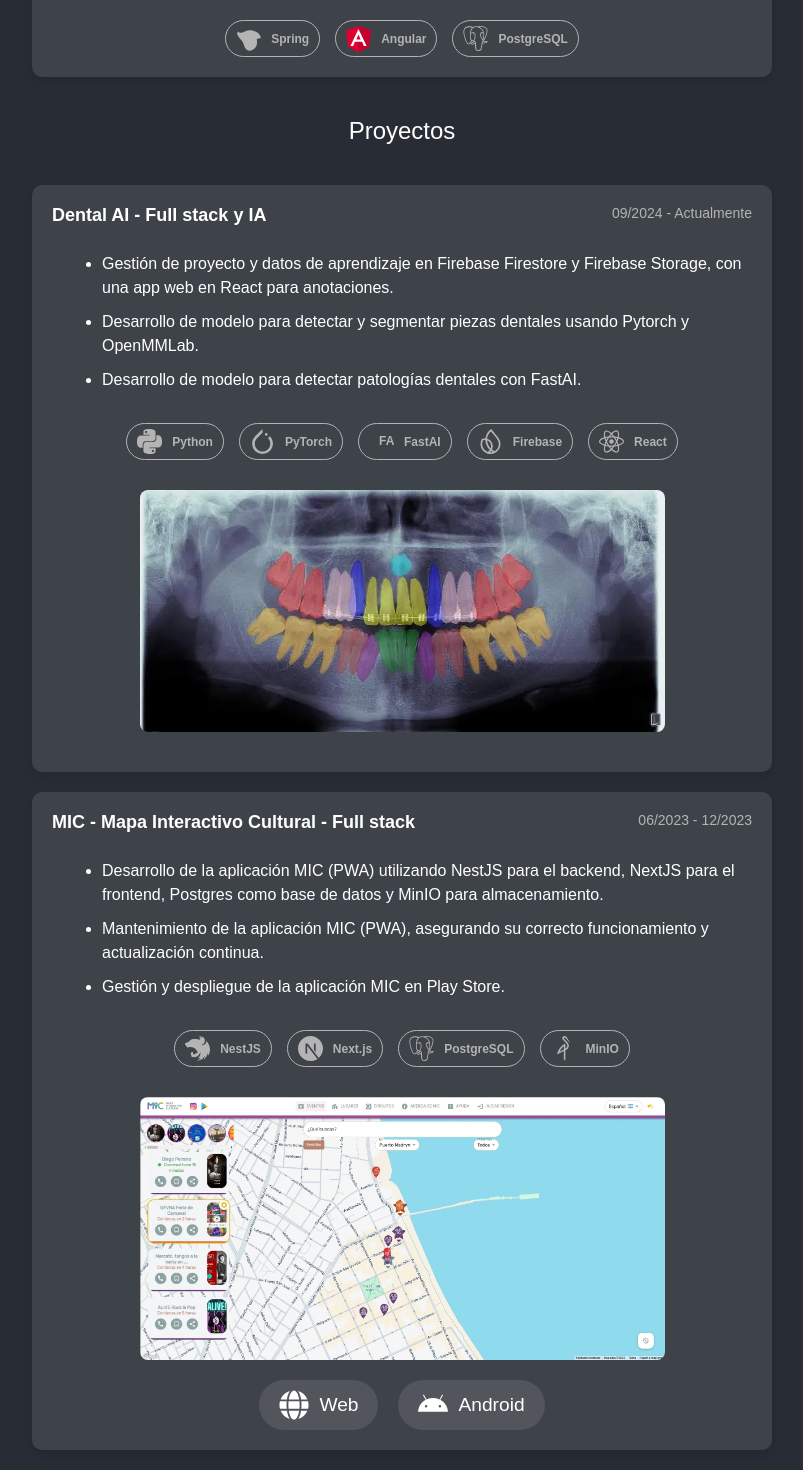
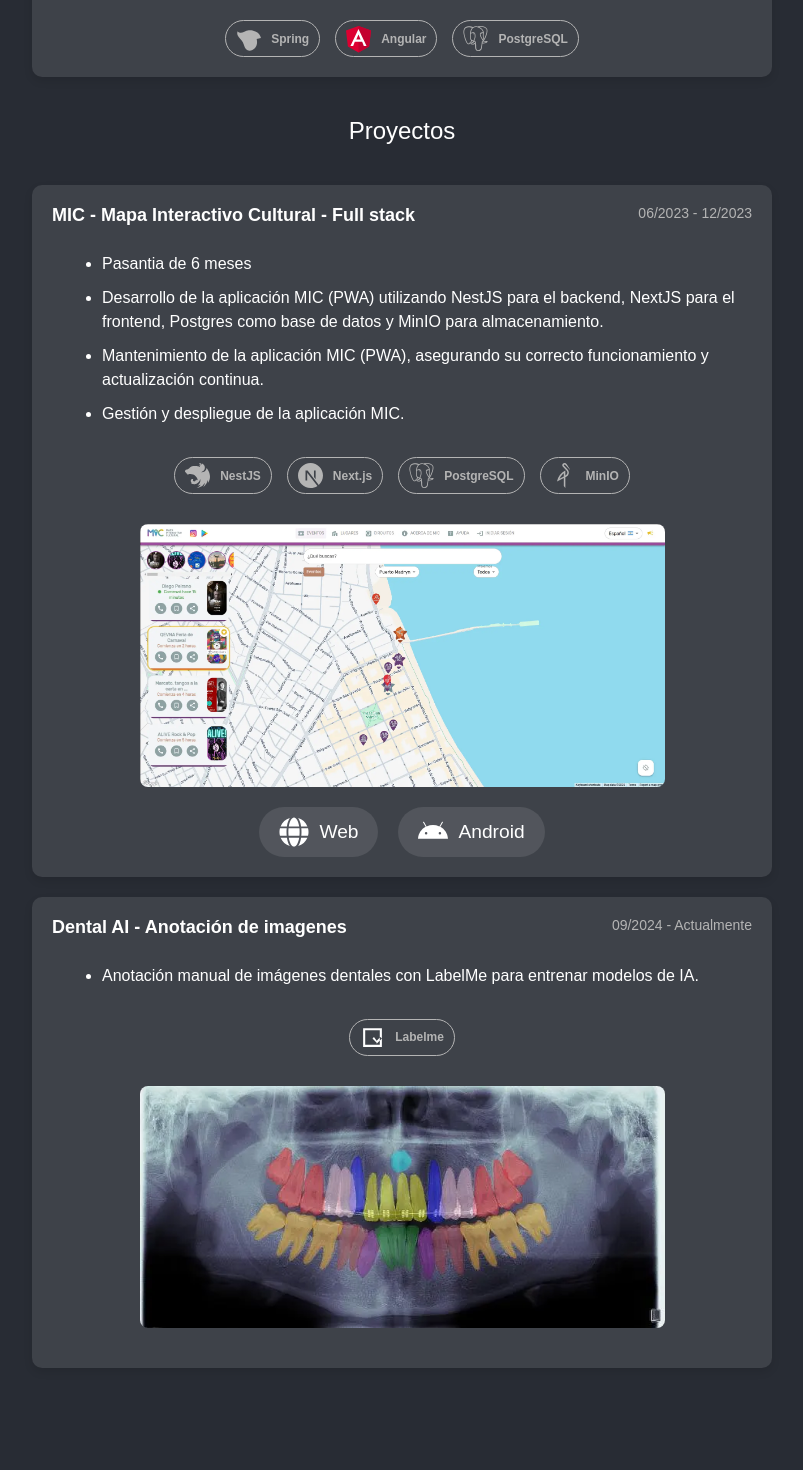
Before and after one commit to ValentinoVerdi/mi-portafolio, a React (Create React App) app: page / in a window 1280 px wide. Shown: the part 879-2349 px from the top of the page, without its empty margins (238-1041 px from the left). After the commit the page ends 2267 px from the top, so only its background shows below. Built offline with nearby package versions, Linux system fonts and the light colour scheme.

Commit message:
Modificacion en los proyectos

```diff
--- /dev/null
+++ b/src/components/icons/Labelme.tsx
@@ -0,0 +1,16 @@
+// LabelMeIcon.tsx
+import React from "react";
+
+const LabelMeIcon = () => (
+  <svg
+    xmlns="http://www.w3.org/2000/svg"
+    viewBox="0 0 24 24"
+    fill="currentColor"
+    role="img"
+  >
+    <title>LabelMe</title>
+    <path d="M3 3v18h18V3H3zm16 16H5V5h14v14zm-3-2l-4-4 1.41-1.41L16 15.17l3.59-3.58L21 13l-5 5z" />
+  </svg>
+);
+
+export default LabelMeIcon;
--- a/src/data.tsx
+++ b/src/data.tsx
@@ -1,13 +1,9 @@
 import AngularIcon from "./components/icons/Angular.tsx";
-import FastaiIcon from "./components/icons/Fastai.tsx";
-import FirebaseIcon from "./components/icons/Firebase.tsx";
+import LabelMeIcon from "./components/icons/Labelme.tsx";
 import MinioIcon from "./components/icons/Minio.tsx";
 import NestjsIcon from "./components/icons/Nestjs.tsx";
 import NextjsIcon from "./components/icons/Nextjs.tsx";
 import PostgreSQLIcon from "./components/icons/PostgreSQL.tsx";
-import PythonIcon from "./components/icons/Python.tsx";
-import PyTorchIcon from "./components/icons/PyTorch.tsx";
-import ReactIcon from "./components/icons/React.tsx";
 import SpringIcon from "./components/icons/Spring.tsx";
 
 export const portfolioData = {
@@ -15,7 +11,7 @@ export const portfolioData = {
     name: "Verdi Valentino",
     role: "Estudiante de Licenciatura en Informática.",
     aboutme:
-      "Experiencia en tecnologías como React, React Native, Next.js, Nest.js, Node.js y Python. Aunque tengo un enfoque Full Stack, mi verdadera pasión está en el desarrollo de interfaces de usuario intuitivas y atractivas. Me especializo en la creación de aplicaciones escalables y eficientes, optimizando procesos y resolviendo problemas tecnológicos. Busco contribuir a proyectos que combinen diseño y funcionalidad para generar impacto positivo.",
+      "Experiencia en tecnologías como React, Next.js, Nest.js, Node.js, Python y Android studio. Aunque tengo un enfoque Full Stack, mi verdadera pasión está en el desarrollo de interfaces de usuario intuitivas y atractivas. Me especializo en la creación de aplicaciones escalables y eficientes, optimizando procesos y resolviendo problemas tecnológicos. Busco contribuir a proyectos que combinen diseño y funcionalidad para generar impacto positivo.",
     image: "/profile.webp",
   },
   contact: {
@@ -25,37 +21,14 @@ export const portfolioData = {
   },
   projects: [
     {
-      title: "Dental AI",
-      date: "09/2024 - Actualmente",
-      role: "Full stack y IA",
-      responsibilities: [
-        "Gestión de proyecto y datos de aprendizaje en Firebase Firestore y Firebase Storage, con una app web en React para anotaciones.",
-        "Desarrollo de modelo para detectar y segmentar piezas dentales usando Pytorch y OpenMMLab.",
-        "Desarrollo de modelo para detectar patologías dentales con FastAI.",
-      ],
-      technologies: [
-        {
-          logo: PythonIcon,
-          name: "Python",
-        },
-        { logo: PyTorchIcon, name: "PyTorch" },
-        { logo: FastaiIcon, name: "FastAI" },
-        { logo: FirebaseIcon, name: "Firebase" },
-        { logo: ReactIcon, name: "React" },
-      ],
-      image: "/dentalai.webp",
-      link: "",
-      androidLink: "",
-      iosLink: "",
-    },
-    {
       title: "MIC - Mapa Interactivo Cultural",
       date: "06/2023 - 12/2023",
       role: "Full stack",
       responsibilities: [
+        "Pasantia de 6 meses",
         "Desarrollo de la aplicación MIC (PWA) utilizando NestJS para el backend, NextJS para el frontend, Postgres como base de datos y MinIO para almacenamiento.",
         "Mantenimiento de la aplicación MIC (PWA), asegurando su correcto funcionamiento y actualización continua.",
-        "Gestión y despliegue de la aplicación MIC en Play Store.",
+        "Gestión y despliegue de la aplicación MIC.",
       ],
       technologies: [
         { logo: NestjsIcon, name: "NestJS" },
@@ -67,6 +40,21 @@ export const portfolioData = {
       link: "https://mapainteractivocultural.ar/",
       androidLink:
         "https://play.google.com/store/apps/details?id=ar.mapainteractivocultural.twa&hl=es_AR",
+      iosLink: "",
+    },
+    {
+      title: "Dental AI",
+      date: "09/2024 - Actualmente",
+      role: "Anotación de imagenes",
+      responsibilities: [
+        "Anotación manual de imágenes dentales con LabelMe para entrenar modelos de IA.",
+      ],
+      technologies: [
+        { logo: LabelMeIcon, name: "Labelme" },
+      ],
+      image: "/dentalai.webp",
+      link: "",
+      androidLink: "",
       iosLink: "",
     },
   ],
```
Also changed, not shown: 1 other file (tests, documents, lock files or other folders).
